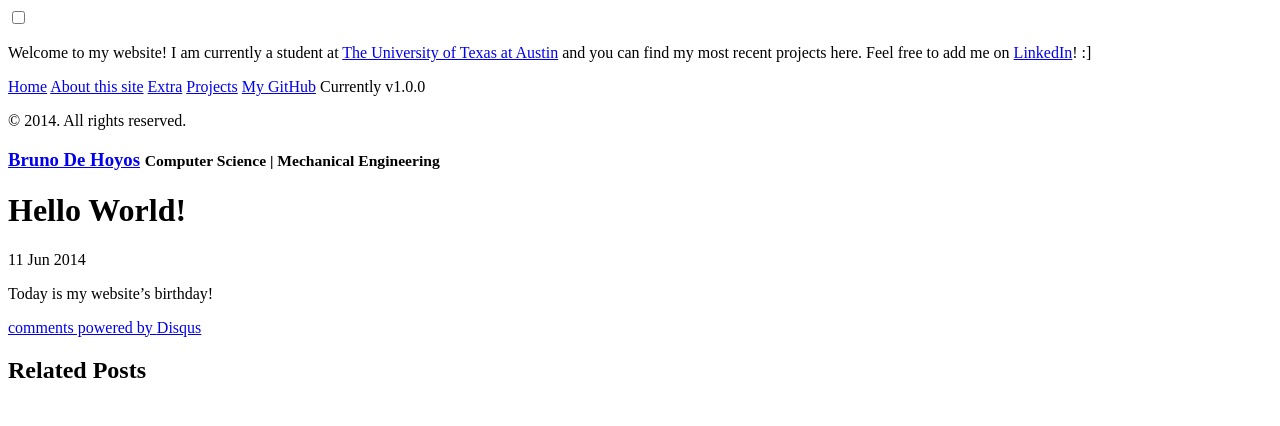
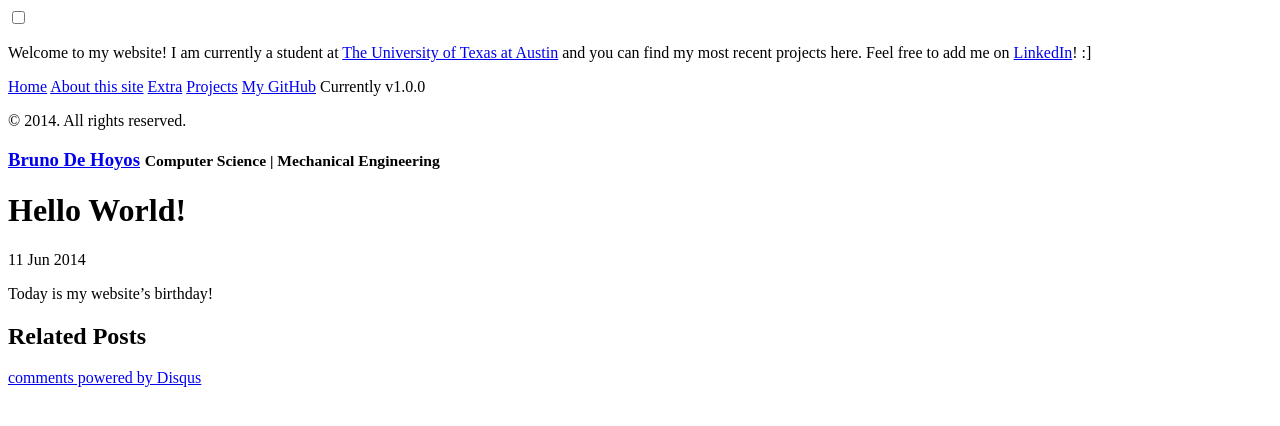
Before and after one commit to bdehoyos/bdehoyos.github.io, a Jekyll site: the page built from _posts/2014-06-11-hello-world.md, in a window 1280 px wide. Shown: the top 426 px of the page. Built offline with Jekyll 4.4.1, drawn with Linux system fonts in a browser that asks for light colours; Markdown is read by kramdown in place of the engine named in the settings; comment, search, counter and statistics services are not loaded; part of the change alters nothing that is shown.

```diff
--- /dev/null
+++ b/_includes/google_analytics.html
@@ -0,0 +1,10 @@
+<script>
+  (function(i,s,o,g,r,a,m){i['GoogleAnalyticsObject']=r;i[r]=i[r]||function(){
+  (i[r].q=i[r].q||[]).push(arguments)},i[r].l=1*new Date();a=s.createElement(o),
+  m=s.getElementsByTagName(o)[0];a.async=1;a.src=g;m.parentNode.insertBefore(a,m)
+  })(window,document,'script','//www.google-analytics.com/analytics.js','ga');
+
+  ga('create', 'UA-47674613-1', 'joshualande.com');
+  ga('send', 'pageview');
+
+</script>
--- a/_layouts/default.html
+++ b/_layouts/default.html
@@ -6,6 +6,7 @@
   <body class="theme-base-cust1">
 
     {% include sidebar.html %}
+    {% include google_analytics.html %}
 
     <!-- Wrap is the content to shift when toggling the sidebar. We wrap the
          content to avoid any CSS collisions with our real content. -->
--- a/_layouts/post.html
+++ b/_layouts/post.html
@@ -6,7 +6,6 @@ layout: default
   <h1 class="post-title">{{ page.title }}</h1>
   <span class="post-date">{{ page.date | date_to_string }}</span>
   {{ content }}
-  {% include comments.html %}
 </div>
 
 <div class="related">
@@ -24,3 +23,5 @@ layout: default
     {% endfor %}
   </ul>
 </div>
+
+{% include comments.html %}
--- a/_posts/2014-06-11-hello-world.md
+++ b/_posts/2014-06-11-hello-world.md
@@ -1,7 +1,6 @@
 ---
 layout: post
 title: Hello World!
-comments: true
 ---
 
 Today is my website's birthday!
```
Also changed, not shown: 8 other files.
